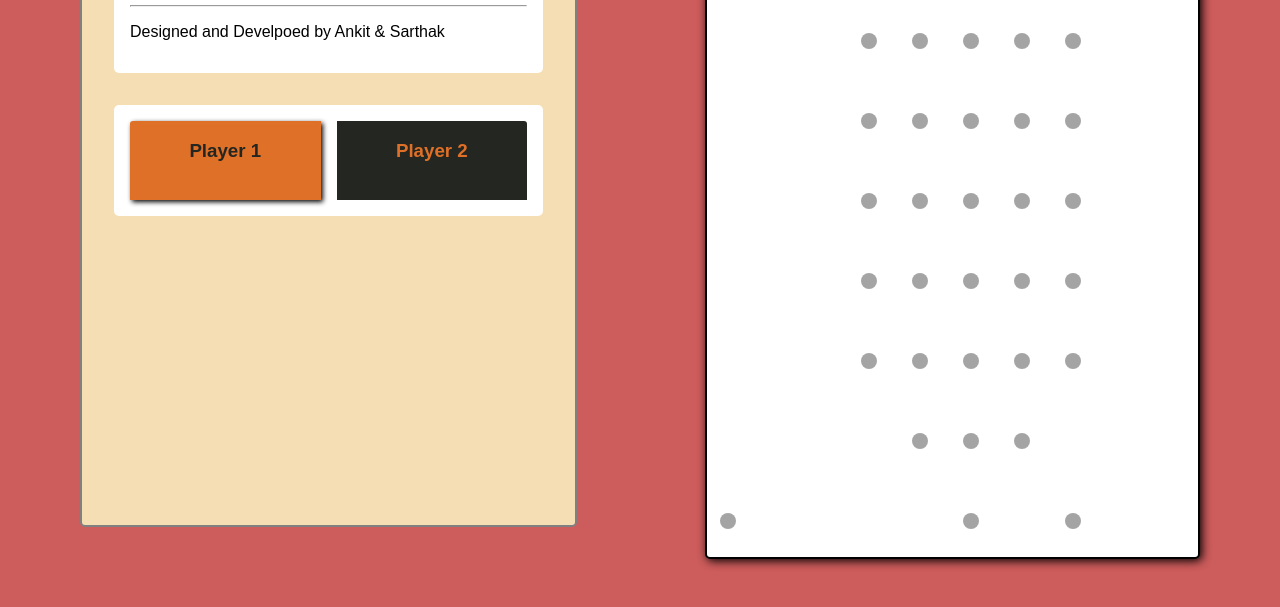
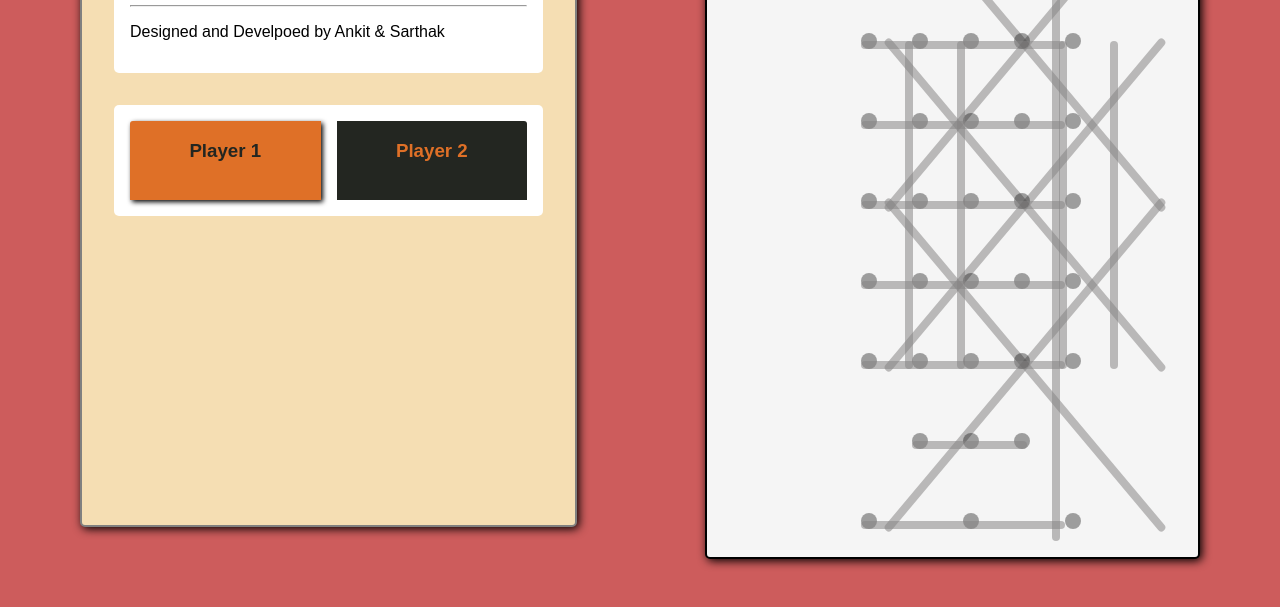
Before and after one commit to AnkitVats21/Rock-Stick, a plain HTML site: page index.html in a window 1280 px wide. Shown: the part 193-800 px from the top of the page. Drawn offline with Linux system fonts and the light colour scheme.

Commit message:
board design completed

```diff
--- a/index.html
+++ b/index.html
@@ -34,6 +34,8 @@
         <div class="points" id="p20" style="top: 22vh; left: 12vw"></div>
         <div class="points" id="p21" style="top: 22vh; left: 16vw"></div>
         <div class="points" id="p22" style="top: 22vh; left: 20vw"></div>
+        <div class="line" id="l221" style="top: 23vh; left: 8vw"></div>
+        <div class="line" id="l222" style="top: 23vh; left: 8vw"></div>
         <div class="points" id="p23" style="top: 22vh; left: 24vw"></div>
         <div class="points" id="p24" style="top: 22vh; left: 28vw"></div>
         <div class="points" id="p30" style="top: 32vh; left: 12vw"></div>
@@ -44,6 +46,8 @@
         <div class="points" id="p40" style="top: 42vh; left: 12vw"></div>
         <div class="points" id="p41" style="top: 42vh; left: 16vw"></div>
         <div class="points" id="p42" style="top: 42vh; left: 20vw"></div>
+        <div class="line" id="l421" style="top: 43vh; left: 8vw"></div>
+        <div class="line" id="l422" style="top: 43vh; left: 8vw"></div>
         <div class="points" id="p43" style="top: 42vh; left: 24vw"></div>
         <div class="points" id="p44" style="top: 42vh; left: 28vw"></div>
         <div class="points" id="p50" style="top: 52vh; left: 12vw"></div>
@@ -54,14 +58,30 @@
         <div class="points" id="p60" style="top: 62vh; left: 12vw"></div>
         <div class="points" id="p61" style="top: 62vh; left: 16vw"></div>
         <div class="points" id="p62" style="top: 62vh; left: 20vw"></div>
+        <div class="line" id="l621" style="top: 63vh; left:8vw;"></div>
+        <div class="line" id="l622" style="top: 63vh; left:8vw;"></div>
         <div class="points" id="p63" style="top: 62vh; left: 24vw"></div>
         <div class="points" id="p64" style="top: 62vh; left: 28vw"></div>
         <div class="points" id="p70" style="top: 72vh; left: 16vw"></div>
         <div class="points" id="p71" style="top: 72vh; left: 20vw"></div>
         <div class="points" id="p72" style="top: 72vh; left: 24vw"></div>
-        <div class="points" id="p80" style="top: 82vh; left: 1vw"></div>
+        <div class="points" id="p80" style="top: 82vh; left: 12vw"></div>
         <div class="points" id="p81" style="top: 82vh; left: 20vw"></div>
         <div class="points" id="p82" style="top: 82vh; left: 28vw"></div>
+        <div class="lines" id="ls0" style="top: 3vh; left: 12vw;"></div>
+        <div class="lines" id="ls1" style="top: 13vh; left: 16vw;"></div>
+        <div class="lines" id="ls2" style="top: 23vh; left: 12vw;"></div>
+        <div class="lines" id="ls3" style="top: 33vh; left: 12vw;"></div>
+        <div class="lines" id="ls4" style="top: 43vh; left: 12vw;"></div>
+        <div class="lines" id="ls5" style="top: 53vh; left: 12vw;"></div>
+        <div class="lines" id="ls6" style="top: 63vh; left: 12vw;"></div>
+        <div class="lines" id="ls7" style="top: 73vh; left: 16vw;"></div>
+        <div class="lines" id="ls9" style="top: 83vh; left: 12vw;"></div>
+        <div class="linec" id="c1" style="top: 43vh; left: 3vw;"></div>
+        <div class="linec" id="c2" style="top: 43vh; left: 7vw;"></div>
+        <div class="line" id="center" style="top: 43vh; left: 1vw;"></div>
+        <div class="linec" id="c4" style="top: 43vh; left: 15vw;"></div>
+        <div class="linec" id="c5" style="top: 43vh; left: 19vw;"></div>
     </div>
 </body>
 </html>
--- a/style.css
+++ b/style.css
@@ -19,6 +19,7 @@ body{
     margin-right: 10vw;
     background-color: wheat;
     border: 2px solid gray;
+    box-shadow: 2px 2px 10px rgb(0, 0, 0);
     border-radius: 5px;
     font-family: Arial, Helvetica, sans-serif;
 }
@@ -63,7 +64,6 @@ body{
 
 .board{
     position: relative;
-    padding-top: 5vh;
     margin: 6vh 10vh;
     margin-left: 0;
     height: 88vh;
@@ -71,7 +71,7 @@ body{
     border: 2px solid black;
     box-shadow: 2px 2px 10px rgb(0, 0, 0);
     border-radius: 5px;
-    background: rgb(255, 255, 255);
+    background: whitesmoke;
 }
 
 .points{
@@ -82,3 +82,43 @@ body{
     border-radius: 50%;
     background: rgba(0, 0, 0, 0.356);
 }
+
+.line,.lines,.linec{
+    position: absolute;
+    height:1vh;
+    border-radius: 10px;
+    background: rgba(133, 132, 132, 0.534);
+}
+
+.lines{
+    width: 16vw;
+}
+
+.linec{
+    width: 41vh;
+    transform: rotate(90deg);
+}
+
+#l221,#l222,#l621,#l622,#l421,#l422{
+    width: 54vh;
+    transform: rotate(50deg);
+}
+
+#l222,#l622,#l422{
+    transform: rotate(130deg);
+}
+
+#l321,#l322,#l521,#l522{
+    width: 41vh;
+    transform: rotate(50deg);
+}
+#l322,#l522{
+    transform: rotate(130deg);
+}
+#center{
+    width: 84vh;
+    transform: rotate(90deg);
+}
+#ls1,#ls7{
+    width: 9vw;
+}
```
